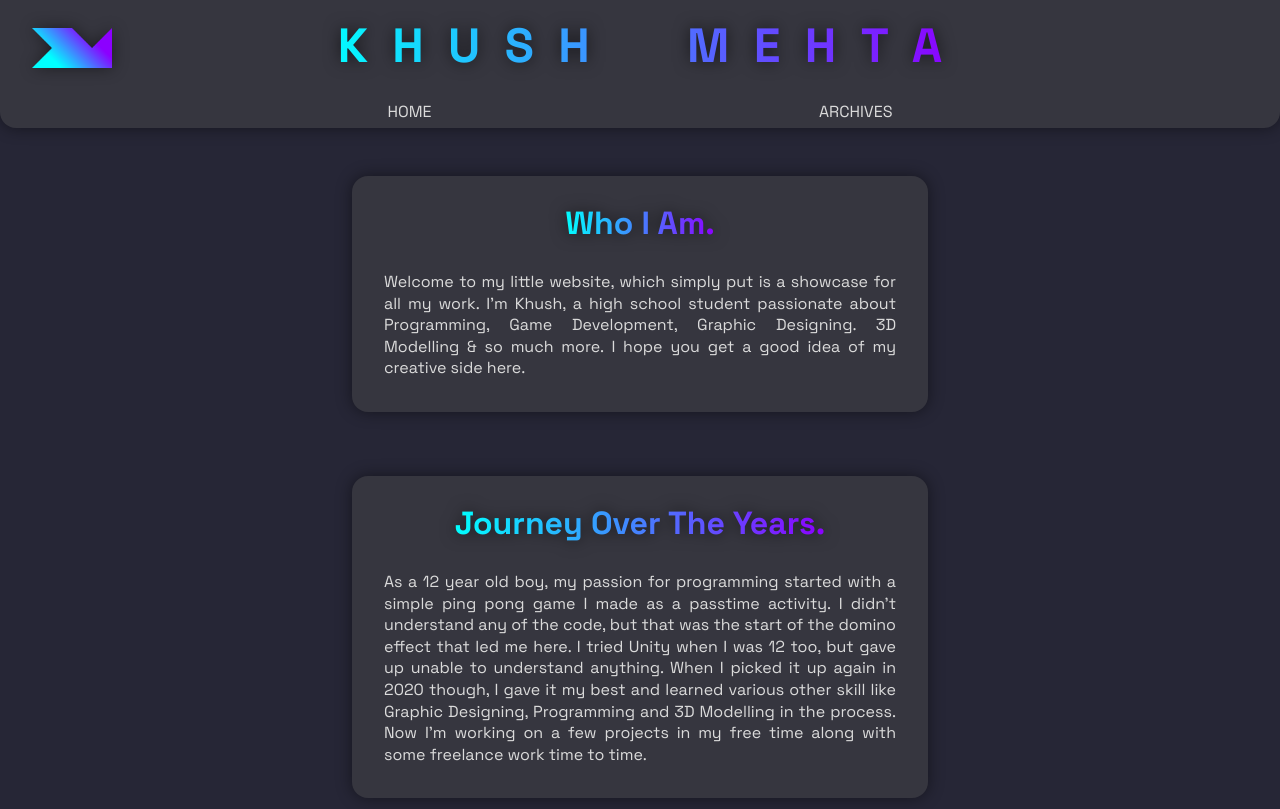
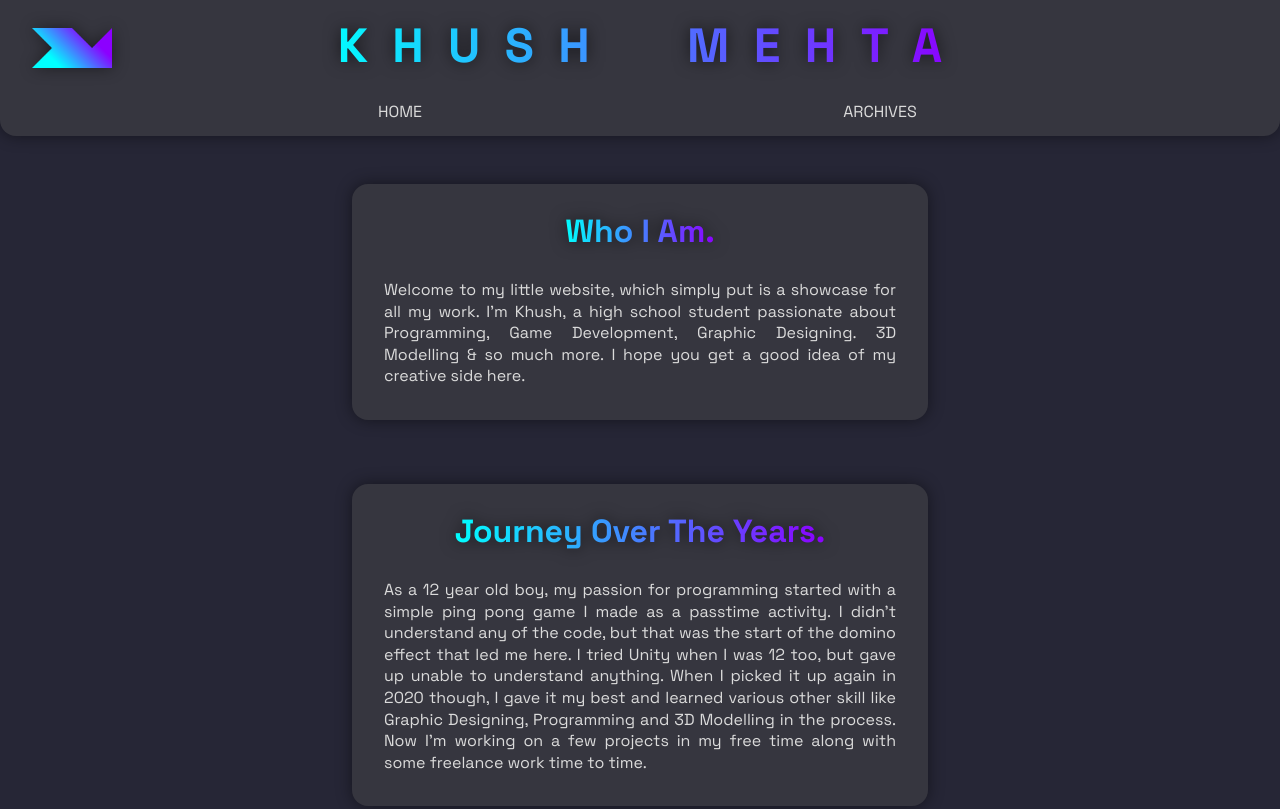
Before and after one commit to khushmmehta/khushmmehta.github.io, a plain HTML site: page index.html in a window 1280 px wide. Shown: the top 809 px of the page. Drawn offline with Linux system fonts and the light colour scheme.

Commit message:
Modified Navbar Buttons

```diff
--- a/index.html
+++ b/index.html
@@ -16,8 +16,8 @@
     </header>
 
     <nav class="navbar">
-        <a href="../index.html" class="nav-link">HOME</a>
-        <a href="scripts/archive.html" class="nav-link">ARCHIVES</a>
+        <a href="../index.html" class="nav-link"><p>HOME</p></a>
+        <a href="scripts/archive.html" class="nav-link"><p>ARCHIVES</p></a>
     </nav>
 
     <div class="article-container">
--- a/style.css
+++ b/style.css
@@ -64,6 +64,7 @@ body {
 .navbar {
     position: relative;
     margin-bottom: 1rem;
+    padding-bottom: 0.5rem;
     width: 100vw;
     height: 2rem;
     border: 0px solid;
@@ -77,8 +78,20 @@ body {
 }
 
 .nav-link {
+    width: 10rem;
+    height: 2rem;
+    border-radius: 1rem;
+    text-decoration: none;
+}
+
+.nav-link > p {
     color: #dbdbdb;
-    text-decoration: none;
+    margin: 0.5rem 0;
+    text-align: center;
+}
+
+.nav-link:hover {
+    background-color: var(--bg-primary);
 }
 
 .article-container {
```
Also changed, not shown: scripts/archive.html (+2 -2 lines).
